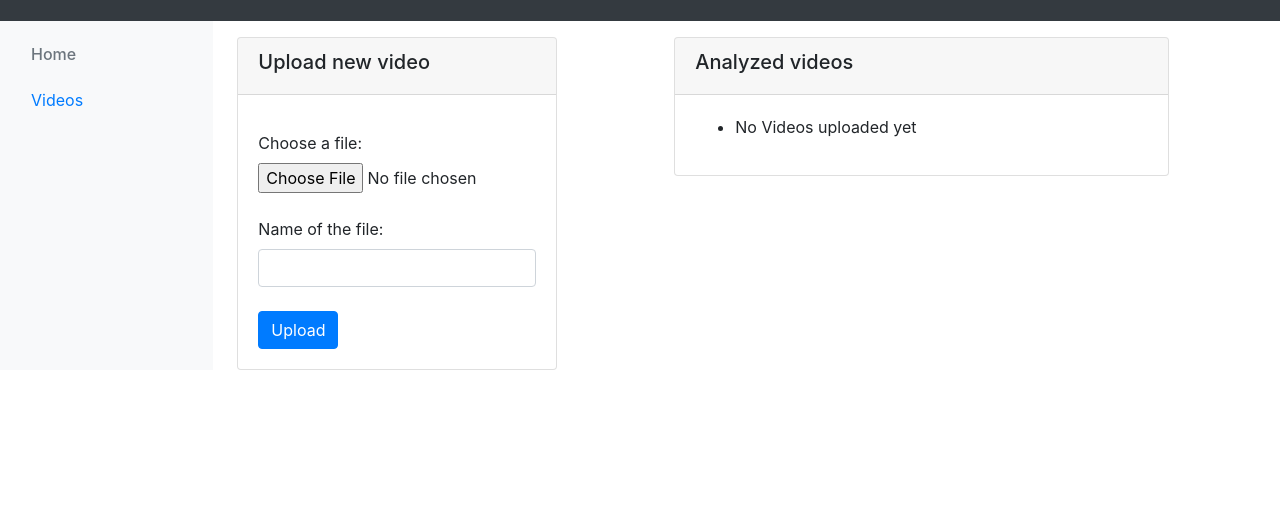
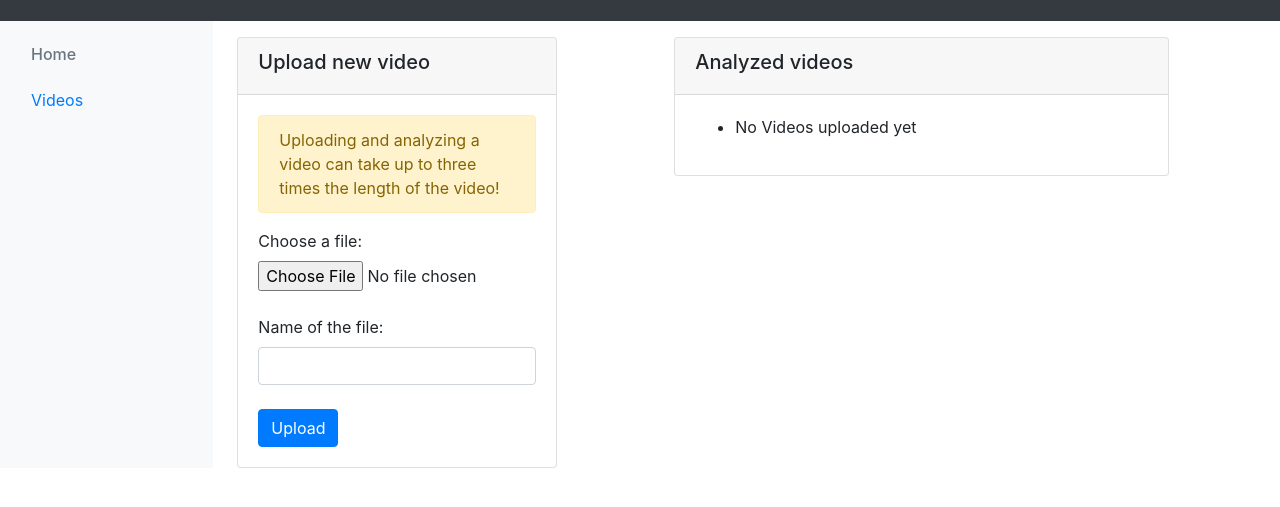
Before and after one commit to Jancso/social-distancing-tracker, a website: page app/videos.html in a window 1280 px wide. Shown: the part 51-558 px from the top of the page. Drawn offline with nearby package versions, Linux system fonts and the light colour scheme; files that its build step writes are made by us from their sources; no server answers.

Commit message:
Add a warning to video upload

```diff
--- a/app/videos.html
+++ b/app/videos.html
@@ -11,6 +11,11 @@
                 <h5>Upload new video</h5>
             </div>
             <div class="card-body">
+
+                <div class="alert alert-warning" role="alert">
+                    Uploading and analyzing a video can take up to three times the length of the video!
+                </div>
+
                 <div id="uploadArea" class="mt-3">
                     <label for="fileBox">Choose a file: </label>
                     <input type="file" id="fileBox" class="form-control-file">
```
